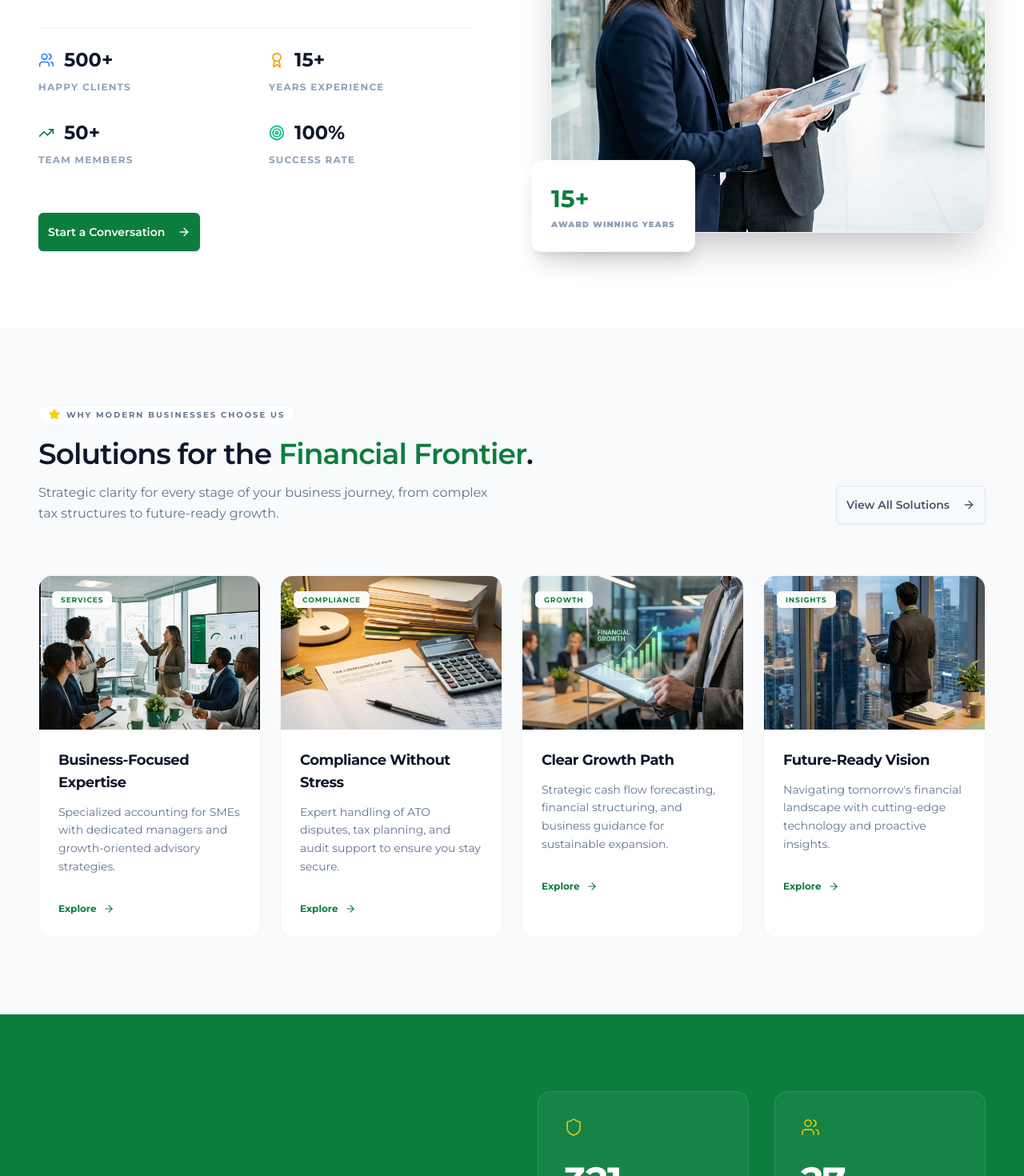
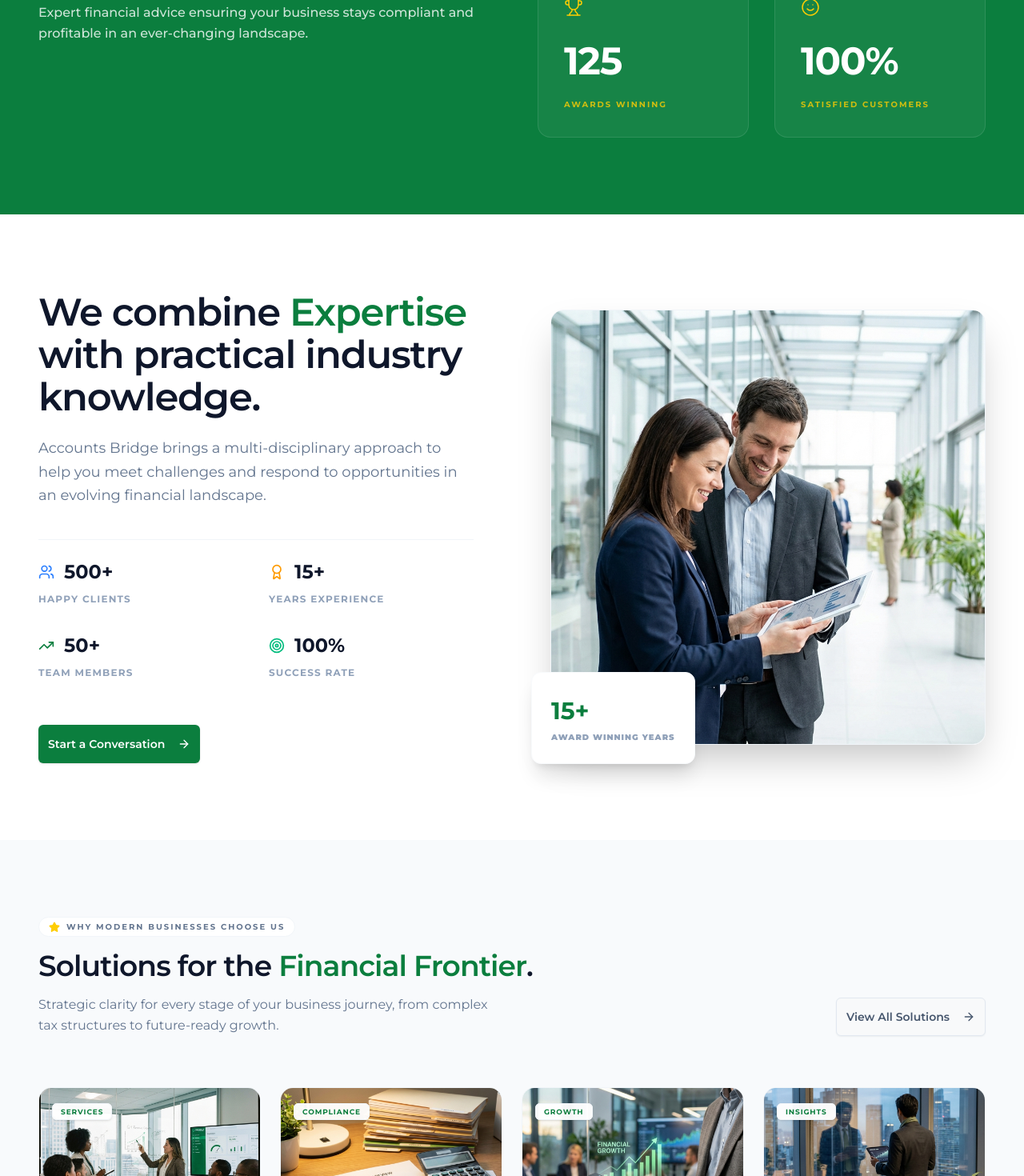
Before and after one commit to Dilawarkhaninfo/accountsbridge, a Next.js app: page / in a window 1280 px wide. Shown: the part 2660-4130 px from the top of the page at 80% size. Built offline with nearby package versions, Linux system fonts and the light colour scheme.

Commit message:
Update page.tsx

```diff
--- a/src/app/page.tsx
+++ b/src/app/page.tsx
@@ -17,10 +17,10 @@ export default function Home() {
       <BusinessExpertCTA />
       <VisionMissionSection />
       <ServicesGrid />
+      <TrustSection />
 
       <MakeTheDifferenceSection />
       <ProblemsSolutions />
-      <TrustSection />
       <TestimonialsSection />
       <MapSection />
       <RequestCallbackSection />
```
